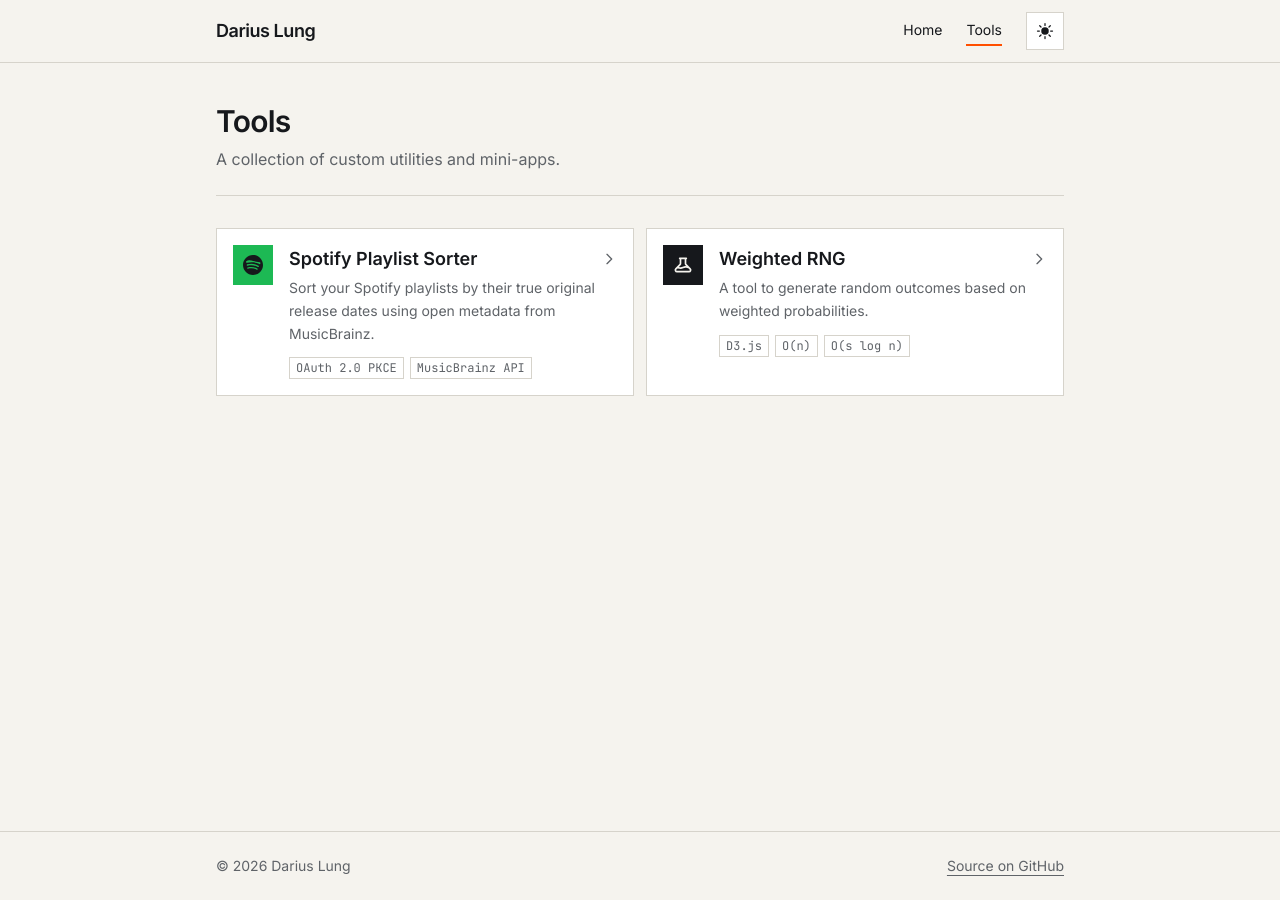
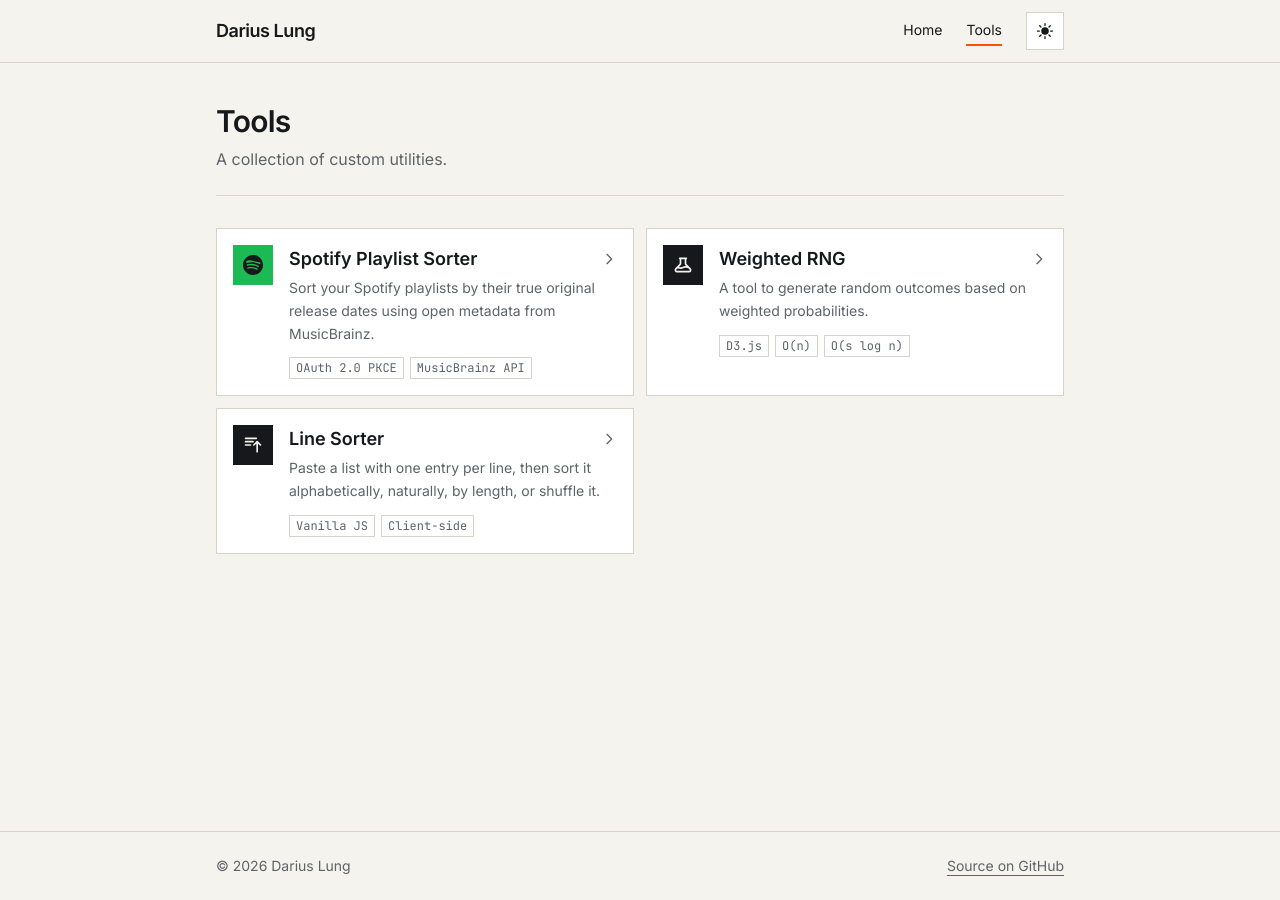
Before and after one commit to dariuslung/dariuslung.github.io, a Jekyll site: the page built from tools.html, in a window 1280 px wide. Built offline with Jekyll 4.4.1, drawn with Linux system fonts in a browser that asks for light colours.

Commit message:
feat: add Line Sorter tool
New client-side tool at /tools/line-sorter.html: sort one-entry-per-line text by alphabetical, natural, length, random or reverse order, with ascending/descending, optional duplicate removal, undo, copy and a live line count. Add its card to the tools index (with a shortened intro line) and rebuild styles.css.

```diff
--- a/assets/css/styles.css
+++ b/assets/css/styles.css
@@ -861,6 +861,9 @@ video {
 .mt-3 {
   margin-top: 0.75rem;
 }
+.mt-4 {
+  margin-top: 1rem;
+}
 .mt-5 {
   margin-top: 1.25rem;
 }
@@ -905,6 +908,9 @@ video {
 }
 .h-auto {
   height: auto;
+}
+.min-h-\[1\.25rem\] {
+  min-height: 1.25rem;
 }
 .min-h-screen {
   min-height: 100vh;
@@ -972,6 +978,9 @@ video {
 .cursor-pointer {
   cursor: pointer;
 }
+.resize-y {
+  resize: vertical;
+}
 .scroll-mt-4 {
   scroll-margin-top: 1rem;
 }
@@ -992,6 +1001,9 @@ video {
 }
 .items-start {
   align-items: flex-start;
+}
+.items-end {
+  align-items: flex-end;
 }
 .items-center {
   align-items: center;
@@ -1167,6 +1179,10 @@ video {
   padding-top: 2.5rem;
   padding-bottom: 2.5rem;
 }
+.py-2 {
+  padding-top: 0.5rem;
+  padding-bottom: 0.5rem;
+}
 .py-2\.5 {
   padding-top: 0.625rem;
   padding-bottom: 0.625rem;
@@ -1281,6 +1297,9 @@ video {
   -webkit-font-smoothing: antialiased;
   -moz-osx-font-smoothing: grayscale;
 }
+.accent-signal {
+  accent-color: rgb(var(--c-signal) / 1);
+}
 .ring-1 {
   --tw-ring-offset-shadow: var(--tw-ring-inset) 0 0 0 var(--tw-ring-offset-width) var(--tw-ring-offset-color);
   --tw-ring-shadow: var(--tw-ring-inset) 0 0 0 calc(1px + var(--tw-ring-offset-width)) var(--tw-ring-color);
@@ -1292,6 +1311,11 @@ video {
 }
 .filter {
   filter: var(--tw-blur) var(--tw-brightness) var(--tw-contrast) var(--tw-grayscale) var(--tw-hue-rotate) var(--tw-invert) var(--tw-saturate) var(--tw-sepia) var(--tw-drop-shadow);
+}
+.transition-all {
+  transition-property: all;
+  transition-timing-function: cubic-bezier(0.4, 0, 0.2, 1);
+  transition-duration: 150ms;
 }
 
 @font-face {
@@ -1365,6 +1389,10 @@ video {
 
 @media (min-width: 640px) {
 
+  .sm\:col-span-2 {
+    grid-column: span 2 / span 2;
+  }
+
   .sm\:mt-0 {
     margin-top: 0px;
   }
@@ -1426,3 +1454,14 @@ video {
     grid-template-columns: repeat(4, minmax(0, 1fr));
   }
 }
+
+@media (min-width: 1024px) {
+
+  .lg\:col-span-1 {
+    grid-column: span 1 / span 1;
+  }
+
+  .lg\:grid-cols-\[1fr_1fr_auto_auto\] {
+    grid-template-columns: 1fr 1fr auto auto;
+  }
+}
--- a/tools.html
+++ b/tools.html
@@ -5,7 +5,7 @@ title: Tools
 
 <header class="mb-8 border-b border-rule pb-6">
     <h1 class="text-3xl font-semibold tracking-tight mb-2">Tools</h1>
-    <p class="text-muted">A collection of custom utilities and mini-apps.</p>
+    <p class="text-muted">A collection of custom utilities.</p>
 </header>
 
 <div class="grid grid-cols-1 md:grid-cols-2 gap-3">
@@ -37,4 +37,18 @@ title: Tools
             <span class="flex flex-wrap gap-1.5 mt-3"><span class="tag">D3.js</span><span class="tag">O(n)</span><span class="tag">O(s log n)</span></span>
         </span>
     </a>
+
+    <a href="/tools/line-sorter.html" class="card flex gap-4 p-4">
+        <span class="flex items-center justify-center w-10 h-10 shrink-0 bg-ink text-paper">
+            <svg class="w-5 h-5 block" fill="none" stroke="currentColor" viewBox="0 0 24 24" aria-hidden="true"><path stroke-linecap="round" stroke-linejoin="round" stroke-width="2" d="M3 4h13M3 8h9m-9 4h6m4 0l4-4m0 0l4 4m-4-4v12"/></svg>
+        </span>
+        <span class="flex-1 min-w-0">
+            <span class="flex items-center justify-between gap-2">
+                <h2 class="text-base sm:text-lg font-semibold">Line Sorter</h2>
+                <svg class="w-4 h-4 text-muted shrink-0" fill="none" stroke="currentColor" viewBox="0 0 24 24" aria-hidden="true"><path stroke-linecap="round" stroke-linejoin="round" stroke-width="2" d="M9 5l7 7-7 7"/></svg>
+            </span>
+            <span class="block text-sm text-muted leading-relaxed mt-1">Paste a list with one entry per line, then sort it alphabetically, naturally, by length, or shuffle it.</span>
+            <span class="flex flex-wrap gap-1.5 mt-3"><span class="tag">Vanilla JS</span><span class="tag">Client-side</span></span>
+        </span>
+    </a>
 </div>
```
Also changed, not shown: assets/js/line-sorter.js (added, +139 -0 lines), tools/line-sorter.html (added, +59 -0 lines).
